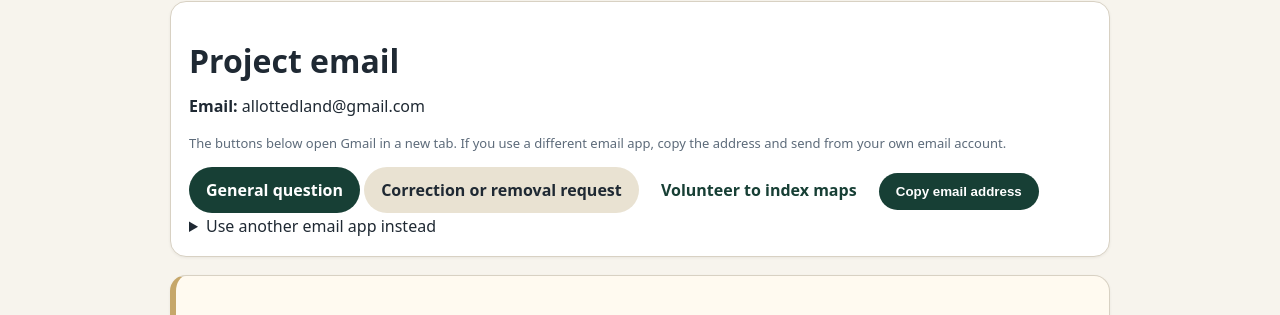
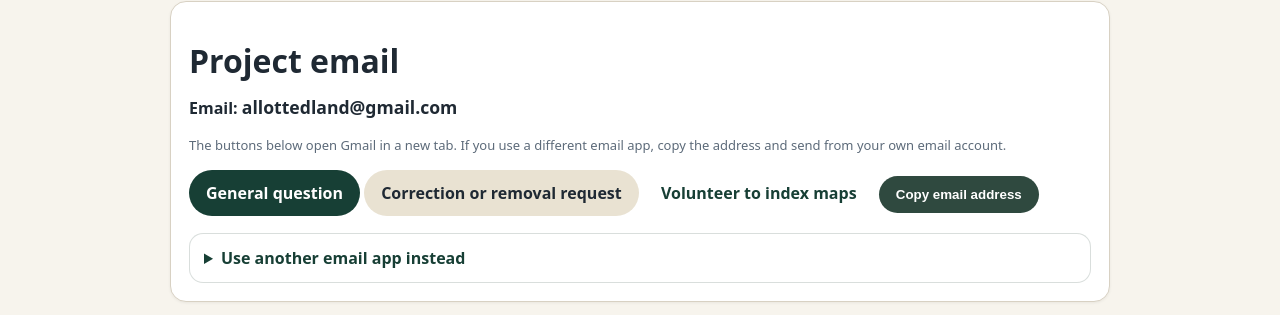
Before and after one commit to tsitsalagi1/AllottedLand, a plain HTML site: page contact.html in a window 1280 px wide. Shown: the part 347-662 px from the top of the page. Drawn offline with Linux system fonts and the light colour scheme.

Commit message:
Add files via upload

```diff
--- a/assets/styles.css
+++ b/assets/styles.css
@@ -41,3 +41,6 @@ a{color:var(--accent)}
 .stat-row strong{font-size:clamp(24px,4vw,40px);line-height:1;color:var(--accent)}
 .stat-row span{font-weight:800;color:var(--muted);font-size:14px}.field-list{display:flex;gap:8px;flex-wrap:wrap;margin:12px 0}.field-list span{background:var(--soft);border:1px solid var(--line);border-radius:999px;padding:7px 10px;font-weight:900;font-size:13px}.viewer-loading{min-height:360px;display:grid;place-items:center;background:var(--soft);border-radius:12px;color:var(--muted);text-align:center;padding:20px}.phase-note{background:#eef8f4;border:1px solid #cbe5dc;border-radius:13px;padding:12px;margin:12px 0}
 @media(max-width:980px){.status-grid,.stat-row{grid-template-columns:1fr}}
+
+
+.email-text{font-weight:900;font-size:1.1rem;word-break:break-word}.copy-button{background:#2f493f}.fallback-details{margin-top:16px;background:rgba(255,255,255,.55);border:1px solid rgba(47,73,63,.18);border-radius:14px;padding:12px 14px}.fallback-details summary{cursor:pointer;font-weight:900;color:var(--accent)}
```
